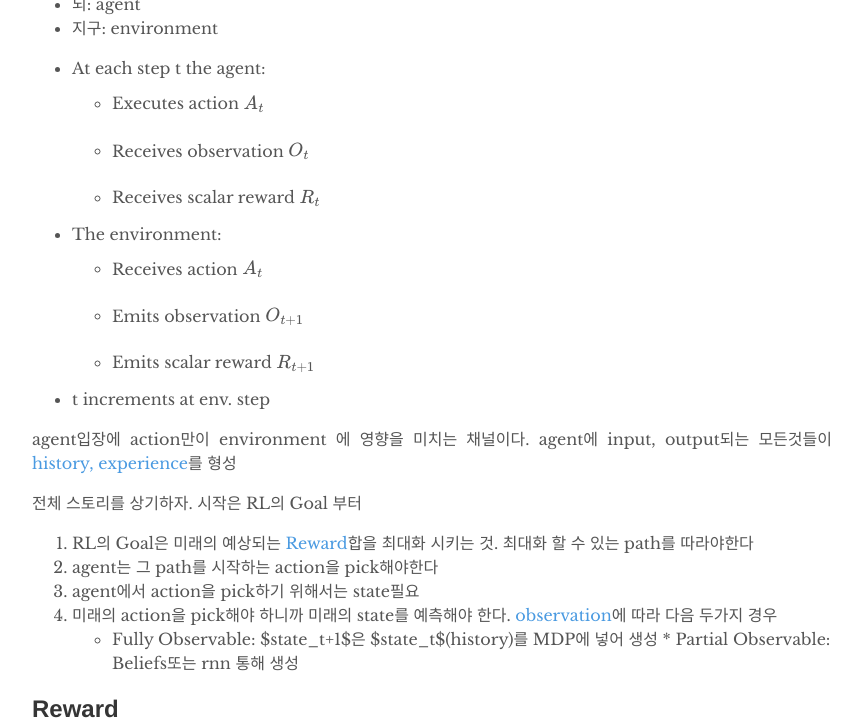
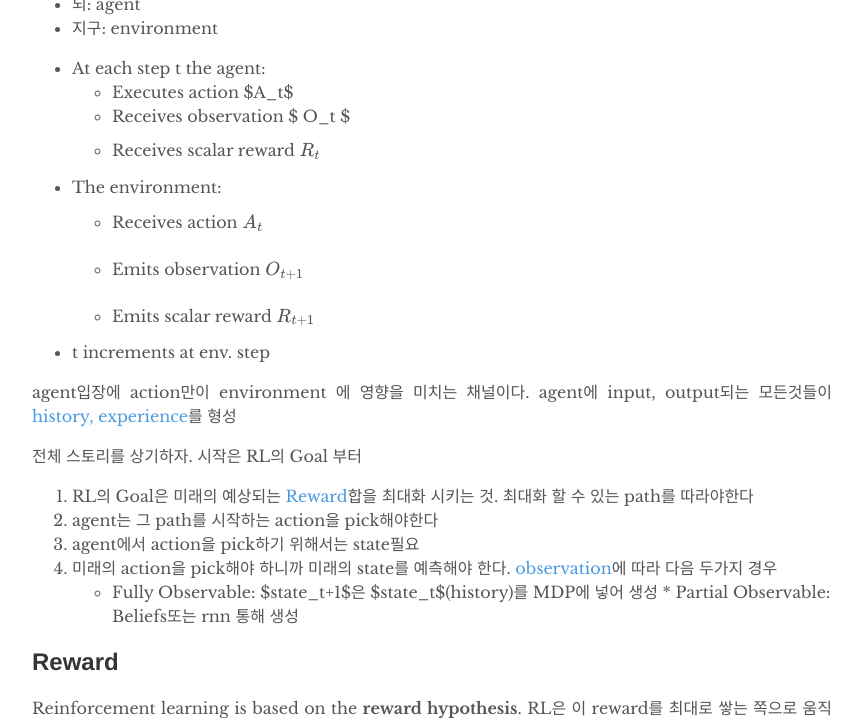
Before and after one commit to deepsight-korea/deepsight-korea.github.com, a Jekyll site: the page built from _posts/2018-06-24-rl-lec1.md, in a window 1280 px wide and 900 px high, scrolled down 1824 px, cut to the strip 178-900 px from the top of the window. Shown: the whole strip, without its empty margins (208-1069 px from the left). Built offline with Jekyll 4.4.1, drawn with Linux system fonts in a browser that asks for light colours; formulas are drawn with MathJax 3.

Commit message:
Update 2018-06-24-rl-lec1.md

```diff
--- a/_posts/2018-06-24-rl-lec1.md
+++ b/_posts/2018-06-24-rl-lec1.md
@@ -35,9 +35,9 @@ RL에 필요한 여러 다른분야의 이야기가 많이 있는데 기본적
   * 지구: environment
 
   * At each step t the agent:
-	* Executes action $$A_t$$
-    * Receives observation $$ O_t $$
-    * Receives scalar reward $$ R_t $$
+	* Executes action $A_t$
+    * Receives observation $ O_t $
+    * Receives scalar reward $$R_t$$
   * The environment:
     * Receives action $$ A_t $$
     * Emits observation $$ O_{t+1} $$
@@ -118,8 +118,7 @@ $$ S^a_t = f(H_t ) $$
 
 ### 1. Fully Observable Environments
 Full observability: agent directly observes environment state
-
-$$ O_t = S^a_t = S^e_t $$
+$$O_t = S^a_t = S^e_t$$
 
 environment는 markov 하므로 agent state또한 markov하다. 따라서 다음 스테이트는 MDP로 생성
 
```
